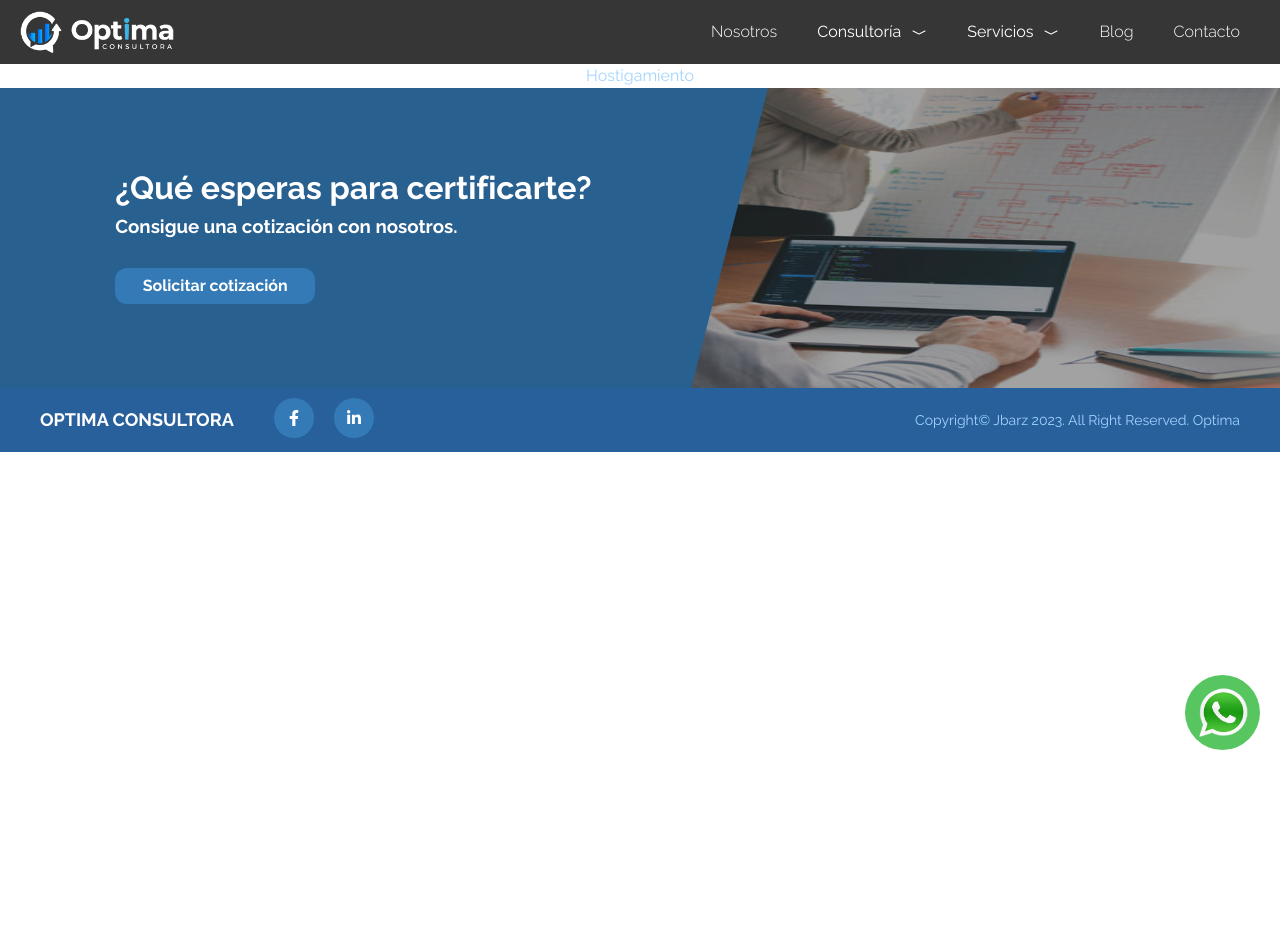
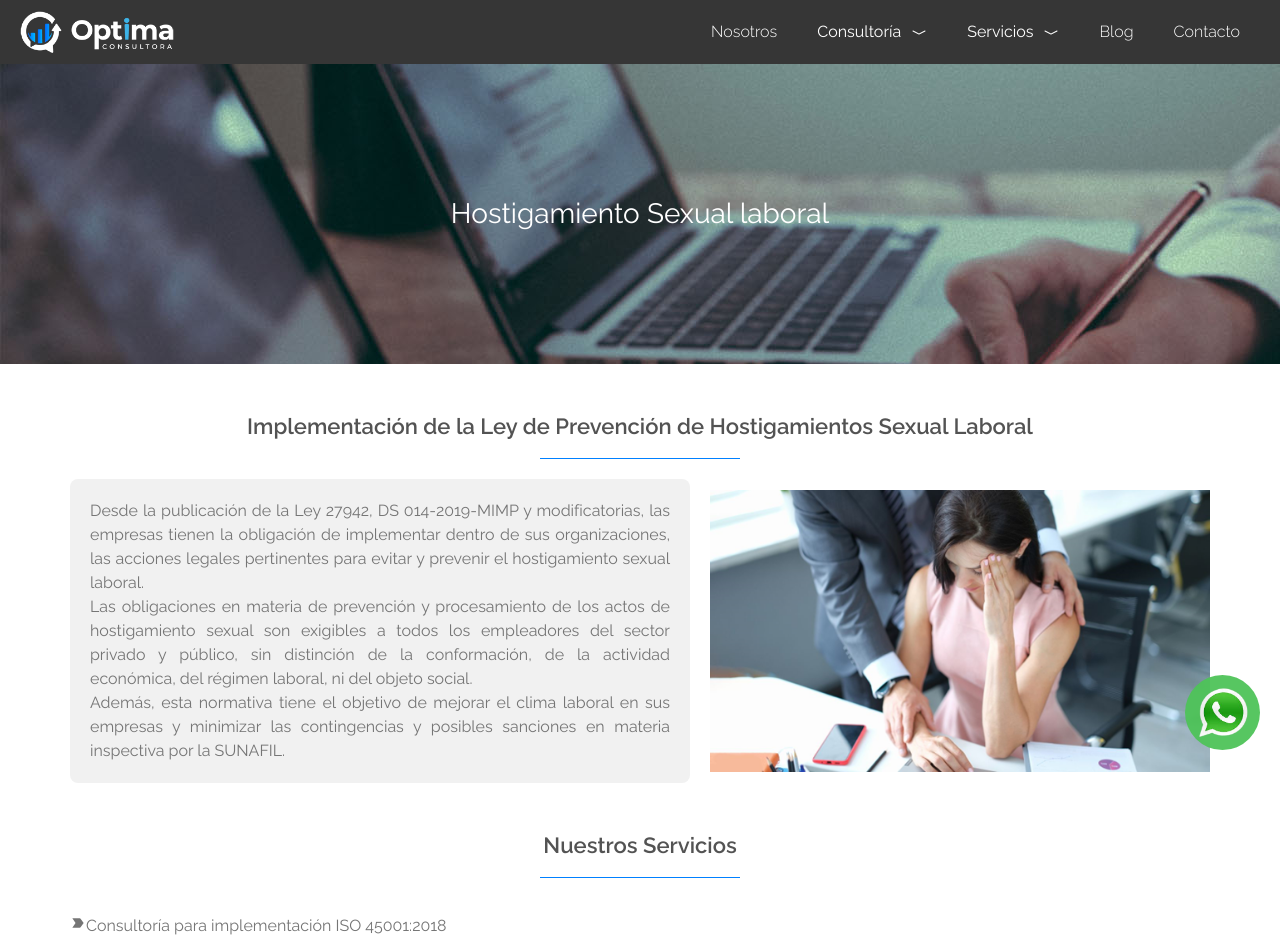
Before and after one commit to JesusBarboza1994/optima-landing, a React (Create React App) app: page /hostigamiento in a window 1280 px wide. Shown: the top 952 px of the page. Before the commit the page ends 800 px from the top, so only its background shows below. Built offline with nearby package versions, Linux system fonts and the light colour scheme.

Commit message:
ADD: metodo

```diff
--- a/src/App.js
+++ b/src/App.js
@@ -28,6 +28,7 @@ import SistemaGestionIso from './pages/SistemaGestionIso';
 import Hostigamiento from './pages/Hostigamiento';
 import SeguridadSaludLaboral from './pages/SeguridadSaludLaboral';
 import Banner from './components/banner';
+import Metodo from './pages/Metodo';
 
 
 const ContainerImage = styled.div`
@@ -73,6 +74,7 @@ function App() {
         <Route path="/homologaciones" element={<Homologaciones/>} />
         <Route path="/hostigamiento" element={<Hostigamiento/>} />
         <Route path="/consultoria" element={<Consultoria/>} />
+        <Route path="/metodo" element={<Metodo/>} />
 
 
         <Route path="/blog" element={<Blog/>} />
--- a/src/components/Navbar/Navbar02.js
+++ b/src/components/Navbar/Navbar02.js
@@ -154,7 +154,7 @@ export default function NavbarSection(){
                 <StyledLink to={"/sistema-gestion-iso"}>Sistema de Gestión ISO</StyledLink>
                 <StyledLink to={"/seguridad-y-salud-laboral"}>Seguridad y Salud Laboral</StyledLink>
                 <StyledLink to={`/homologaciones`}>Homologaciones</StyledLink>
-                <StyledLink>Hostigamiento Sexual Laboral</StyledLink>
+                <StyledLink to={`/hostigamiento`}>Hostigamiento Sexual Laboral</StyledLink>
               </SubMenu>
             </Li>
             <Li servicios={servicios} onClick={handleServicios}>
--- /dev/null
+++ b/src/components/main/main-hostigamiento.js
@@ -0,0 +1,110 @@
+import styled from "@emotion/styled"
+import { colors } from "../../styles/colors"
+import { MdLabelImportant } from "react-icons/md"
+import Titulo from "../titulo"
+import hostigamiento from "../../assets/hostigamiento/hostigamiento.png"
+
+const Wrapper = styled.div`
+  display:flex;
+  flex-direction:column;
+  align-items:center;
+  img{
+    padding: auto 20px;
+  }
+  ul{
+    width:100%;
+    color:${colors.gray.light};
+    padding-left:0px;
+  }
+  li{
+    width:100%;
+    display:flex;
+    align-items:center;
+    text-align:start;
+    color:${colors.gray.light};
+    list-style:none;
+    margin-bottom:15px;
+    p{
+      text-align:start;
+      margin-bottom:0px;
+    }
+  }
+  @media(max-width:750px){
+    li{
+      align-items:flex-start;
+    }
+  }
+`
+const Div1 = styled.div`
+  display:flex;
+  justify-content:center;
+  gap:20px;
+  width:100%;
+  align-items:center;
+  h2{
+    font-size:22px;
+    color:${colors.blue[700]};
+    text-align:start;
+    width:100%;
+    font-weight:300;
+  }
+  p{
+    text-align:justify;
+  }
+  img{
+    max-width:555px;
+  }
+  div{
+    background:${colors.stone["100"]};
+    padding: 20px;
+    border-radius:8px;
+    height:100%;
+  }
+
+  @media(max-width:1380px){
+    img{
+      max-width:500px;
+    }
+  }
+  @media(max-width:1200px){
+    img{
+      max-width:455px;
+    }
+  }
+  @media(max-width:990px){
+    flex-direction:column;
+  }
+`
+const Background = styled.div`
+  width:100%;
+  background: ${colors.stone[100]};
+  padding: 30px;
+  border-radius: 12px;
+  @media(max-width:480px){
+    padding: 15px;
+  }
+`
+export default function HostigamientoMain(){
+  return(
+    <Wrapper>
+      <Div1>
+        <Background>
+            <p>Desde la publicación de la Ley 27942, DS 014-2019-MIMP y modificatorias, las empresas tienen la obligación de implementar dentro de sus organizaciones, las acciones legales pertinentes para evitar y prevenir el hostigamiento sexual laboral.</p>
+            <p>Las obligaciones en materia de prevención y procesamiento de los actos de hostigamiento sexual son exigibles a todos los empleadores del sector privado y público, sin distinción de la conformación, de la actividad económica, del régimen laboral, ni del objeto social.</p>
+            <p>Además, esta normativa tiene el objetivo de mejorar el clima laboral en sus empresas y minimizar las contingencias y posibles sanciones en materia inspectiva por la SUNAFIL.</p>
+        </Background>
+        <img src={hostigamiento} alt="imagen" style={{width:"100%"}}/>
+      </Div1>
+      <Titulo titulo={"Nuestros Servicios"}/>
+      <ul>
+        <li><span><MdLabelImportant style={{width:"16px", height:"16px"}}/></span><p>Consultoría para implementación ISO 45001:2018</p></li>
+        <li><span><MdLabelImportant style={{width:"16px", height:"16px"}}/></span><p>Consultoría para implementación de Ley 29783 Ley de seguridad y salud en el trabajo</p></li>
+        <li><span><MdLabelImportant style={{width:"16px", height:"16px"}}/></span><p>Mantenimiento y mejora de sistema de gestión de SST</p></li>
+        <li><span><MdLabelImportant style={{width:"16px", height:"16px"}}/></span><p>Auditorías internas ISO 45001.</p></li>
+        <li><span><MdLabelImportant style={{width:"16px", height:"16px"}}/></span><p>Auditorías según Ley 29783 (auditor acreditado por MINTRA)</p></li>
+        <li><span><MdLabelImportant style={{width:"16px", height:"16px"}}/></span><p>Elaboración, revisión y actualización de matriz IPERC</p></li>
+        <li><span><MdLabelImportant style={{width:"16px", height:"16px"}}/></span> <p>Levantamiento y actualización de matrices legales de seguridad y salud en el trabajo.</p></li>
+      </ul>
+    </Wrapper>
+  )
+}
--- /dev/null
+++ b/src/components/method-card.js
@@ -0,0 +1,19 @@
+import styled from "@emotion/styled"
+
+const Wrapper = styled.div`
+  div{
+    width:100%;
+  }
+`
+
+export default function MethodCard({number, title, text}){
+  return(
+    <Wrapper>
+      <span>{number}</span>
+      <div>
+        <h3>{title}</h3>
+        <p>{text}</p>
+      </div>
+    </Wrapper>
+    )
+}
--- a/src/components/template-page.js
+++ b/src/components/template-page.js
@@ -8,7 +8,7 @@ const Wrapper = styled.div`
 
 `
 const Presentacion = styled.div`
-  margin-top:70px;
+  // margin-top:70px;
   display:flex;
   flex-direction:column;
   align-items:center;
--- a/src/pages/Hostigamiento.js
+++ b/src/pages/Hostigamiento.js
@@ -1,5 +1,11 @@
+import HostigamientoMain from "../components/main/main-hostigamiento";
+import Template from "../components/template-page";
+
 export default function Hostigamiento(){
   return(
-    <p>Hostigamiento</p>
+    <Template title={"Hostigamiento Sexual laboral"}
+      descrip={"Implementación de la Ley de Prevención de Hostigamientos Sexual Laboral"}
+      Main={HostigamientoMain}
+    />
   )
 }
--- /dev/null
+++ b/src/pages/Metodo.js
@@ -0,0 +1,123 @@
+import styled from "@emotion/styled"
+import { colors } from "../styles/colors"
+import metodo from "../assets/metodo/metodo.png"
+import MethodCard from "../components/method-card"
+const Container = styled.div`
+  display: flex;
+  flex-direction:column;
+  width:100%;
+  align-items:center;
+  max-width:1170px;
+  margin:auto;
+  padding-left:15px;
+  padding-right:15px;
+  p{
+    font-size:16px;
+    color:${colors.gray.light};
+    text-align:start;
+  }
+  @media(max-width:1200px){
+    max-width:970px;
+  }
+  @media(max-width:990px){
+    max-width:750px;
+    display:flex;
+    flex-direction:column;
+    align-items:center;
+  }
+  @media(max-width:750px){
+    display:flex;
+    flex-direction:column;
+    align-items:center;
+    margin:auto;
+    max-width:450px;
+  }
+  @media(max-width:480px){
+    max-width:300px;
+  }
+
+`
+const Background = styled.div`
+  width:100%;
+  background: ${colors.stone[100]};
+  padding: 30px;
+  border-radius: 12px;
+  @media(max-width:480px){
+    padding: 15px;
+  }
+`
+const Div1 = styled.div`
+  display:flex;
+  justify-content:center;
+  gap:20px;
+  width:100%;
+  padding-bottom:50px;
+  align-items:center;
+  h2{
+    font-size:22px;
+    color:${colors.blue[700]};
+    text-align:start;
+    width:100%;
+    font-weight:300;
+  }
+  p{
+    text-align:justify;
+  }
+  img{
+    max-width:555px;
+  }
+  div{
+    background:${colors.stone["100"]};
+    padding: 20px;
+    border-radius:8px;
+    height:100%;
+  }
+
+  @media(max-width:1380px){
+    img{
+      max-width:500px;
+    }
+  }
+  @media(max-width:1200px){
+    img{
+      max-width:455px;
+    }
+  }
+  @media(max-width:990px){
+    flex-direction:column;
+  }
+`
+const Div2 = styled.div`
+  div{
+    width:33%;
+  }
+`
+export default function Metodo(){
+  return(
+    <Container>
+      <Div1>
+        <Background>
+          <p>Desde la publicación de la Ley 27942, DS 014-2019-MIMP y modificatorias, las empresas tienen la obligación de implementar dentro de sus organizaciones, las acciones legales pertinentes para evitar y prevenir el hostigamiento sexual laboral.</p>
+          <p>Las obligaciones en materia de prevención y procesamiento de los actos de hostigamiento sexual son exigibles a todos los empleadores del sector privado y público, sin distinción de la conformación, de la actividad económica, del régimen laboral, ni del objeto social.</p>
+          <p>Además, esta normativa tiene el objetivo de mejorar el clima laboral en sus empresas y minimizar las contingencias y posibles sanciones en materia inspectiva por la SUNAFIL.</p>
+        </Background>
+        <img src={metodo} alt="imagen" style={{width:"100%"}}/>
+      </Div1>
+      <Div2>
+        <MethodCard number={1} title={"Análisis Empresarial"} text={"Nuestros servicios parten con un diagnóstico y análisis de situación y funcionamiento del cliente. Se analizan las características de la empresa/organización y las particularidades de sus procesos. Este diagnóstico nos ayudará a definir, conjuntamente con el cliente, las bases del proyecto a realizar, sea cual sea su envergadura. Luego, podremos definir los objetivos y plan de trabajo del proyecto, además de designar al Consultor más idóneo según las características del mismo."}/>
+        <div></div>
+        <div></div>
+      </Div2>
+      <Div2>
+        <div></div>
+        <MethodCard number={2} title={"Implementación de Proyectos"} text={"La parte inicial de esta etapa consiste en la capacitación y sensibilización de su personal. Nuestros consultores se caracterizan por la capacidad de potenciar la labor del equipo en cada empresa a través de capacitación continua. Luego, se fijan los objetivos y plan de trabajo por proceso, se desarrollan los documentos asociados mientras se aportan las herramientas, técnicas y soluciones necesarias para cada caso en la implementación. Los consultores de ÓPTIMA analizan los resultados de cada etapa y valoran la consecución de los objetivos iniciales."}/>
+        <div></div>
+      </Div2>
+      <Div2>
+        <div></div>
+        <div></div>
+        <MethodCard number={3} title={"Consolidación"} text={"Somos conscientes de que todo proceso de cambio que afecte a estrategias requiere un esfuerzo adicional para que realmente consolide su eficacia más allá de la fase de implementación liderada por nuestros consultores. A través del acompañamiento continuo, y la absolución de dudas y consultas bajo el enfoque de mejora continua, ÓPTIMA CONSULTORA provee los instrumentos necesarios para garantizar la consolidación plena de los trabajos realizados, así como la certificación correspondiente."}/>
+      </Div2>
+    </Container>
+  )
+}
```
Also changed, not shown: src/assets/hostigamiento/hostigamiento.png (added), src/assets/metodo/metodo.png (added).
